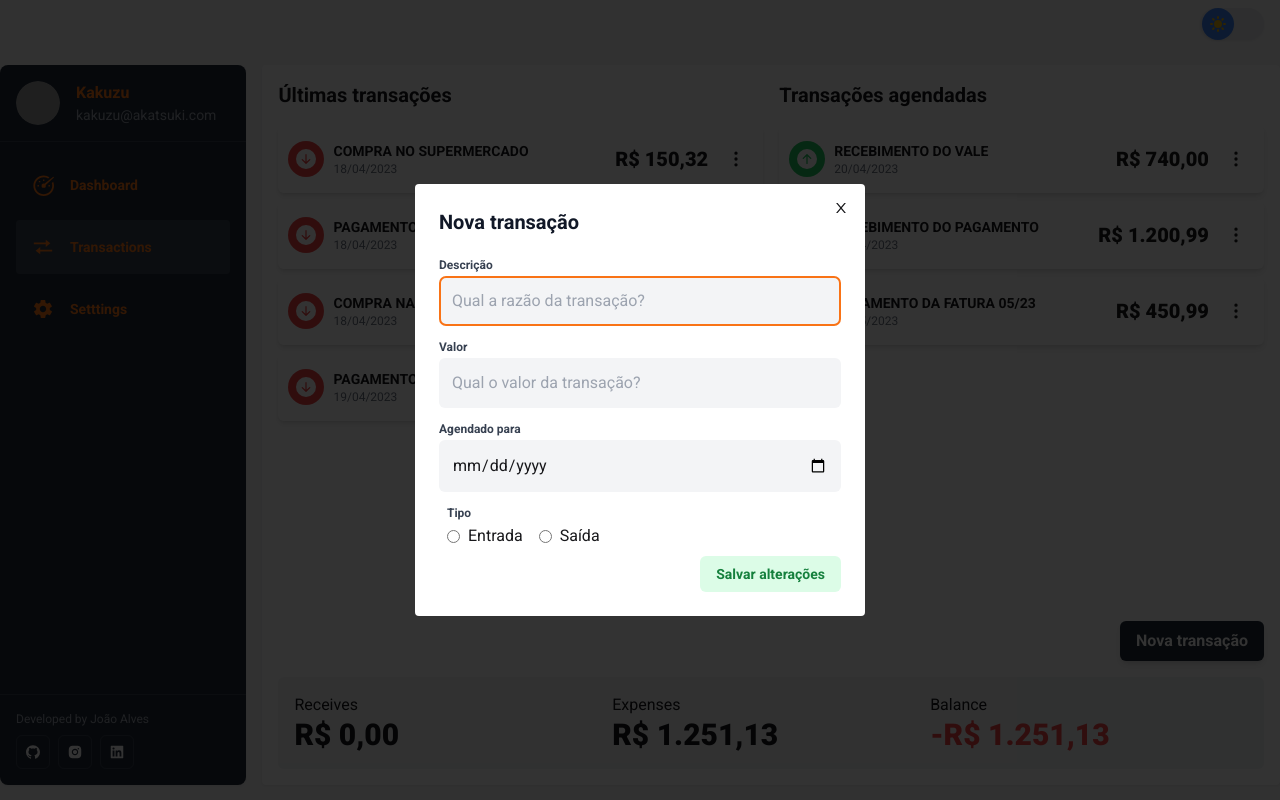
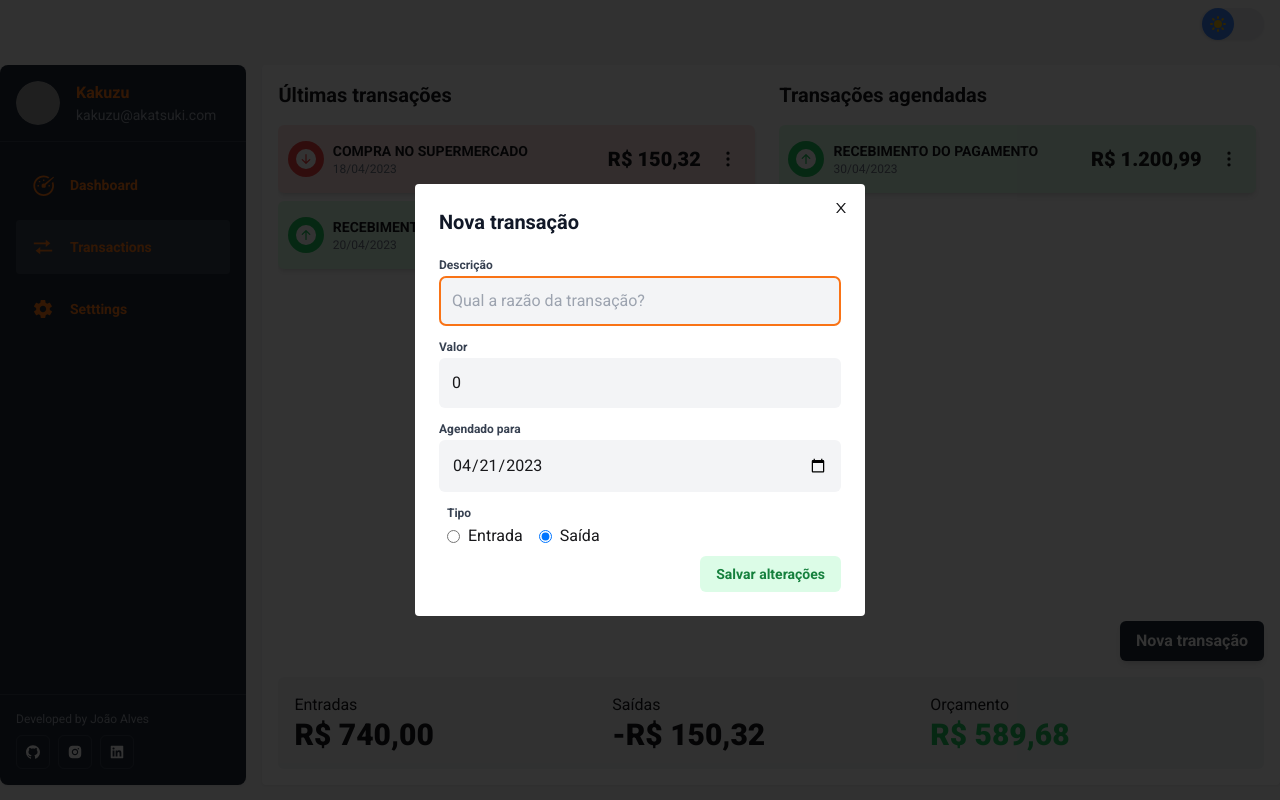
Before and after one commit to joao0pedro0alves/kakuzu, a React (Vite) app: page / in a window 1280 px wide. Both pictures are taken after a click on the button "Nova transação". Built offline with nearby package versions, Linux system fonts and the light colour scheme; grey boxes are pictures that could not be loaded.

Commit message:
chore: create, update and delete transaction

```diff
--- a/package.json
+++ b/package.json
@@ -15,6 +15,7 @@
     "@hookform/resolvers": "^3.1.0",
     "@radix-ui/react-avatar": "^1.0.2",
     "@radix-ui/react-dialog": "^1.0.3",
+    "@radix-ui/react-dropdown-menu": "^2.0.4",
     "@radix-ui/react-switch": "^1.0.2",
     "clsx": "^1.2.1",
     "date-fns": "^2.29.3",
@@ -31,6 +32,7 @@
     "@vitejs/plugin-react-swc": "^3.0.0",
     "autoprefixer": "^10.4.13",
     "postcss": "^8.4.21",
+    "tailwind-scrollbar": "^3.0.0",
     "tailwindcss": "^3.2.6",
     "typescript": "^4.9.3",
     "vite": "^4.0.0",
--- a/src/components/forms/TransactionForm.tsx
+++ b/src/components/forms/TransactionForm.tsx
@@ -1,51 +1,91 @@
-import { useState } from 'react'
+import { useState, useEffect } from 'react'
 import * as Dialog from '@radix-ui/react-dialog'
 import { AiOutlineClose } from 'react-icons/ai'
 
 import { SubmitHandler, useForm } from "react-hook-form"
 import { zodResolver } from "@hookform/resolvers/zod"
 import { z } from "zod"
-import { format, subDays } from 'date-fns'
+import { format, subDays, addDays } from 'date-fns'
 
 import { Input } from '../utils/Input'
+import { Transaction } from '@/@types/dto'
 
 const transactionSchema = z.object({
   description: z.string().max(30, { message: "Description is required"}),
-  valueInCents: z.coerce.number(),
+  value: z.coerce.number(),
   scheduledAt: z.coerce.date().min(subDays(new Date(), 1)),
-  type: z.string(),
+  type: z.union([z.literal('ENTRADA'), z.literal('SAIDA')]),
 })
 
 type TransactionSchema = z.infer<typeof transactionSchema>
 
 interface TransactionFormProps {
-  onSave: () => void
+  onSave: (data: Transaction) => void
+  onNew: () => void
+  current: Transaction | null
 }
 
-export function TransactionForm({}: TransactionFormProps) {
+const initialValues: TransactionSchema = {
+  description: '',
+  scheduledAt: format(addDays(new Date(), 1), 'yyyy-MM-dd') as any,
+  type: 'SAIDA',
+  value: 0
+}
+
+export function TransactionForm({ onSave, onNew, current }: TransactionFormProps) {
   const [open, setOpen] = useState(false)
 
   const {
     register,
     handleSubmit,
+    reset,
+    setValue,
     formState: { errors }
   } = useForm<TransactionSchema>({
-    resolver: zodResolver(transactionSchema)
+    resolver: zodResolver(transactionSchema),
+    values: {...initialValues}
   })
+
+  useEffect(() => {
+
+    if (current) {
+      setOpen(true)
+      setValue('description', current.description)
+      setValue('value', current.valueInCents / 100)
+      setValue('scheduledAt', format(current.scheduledAt, 'yyyy-MM-dd') as any)
+      setValue('type', current.type)
+    } else {
+      reset()
+    }
+
+  }, [current])
 
   function onOpenChange() {
     setOpen(!open)
   }
 
-  const createTransaction: SubmitHandler<TransactionSchema> = (data) => {
-    alert(JSON.stringify(data))
+  const onSubmit: SubmitHandler<TransactionSchema> = (data) => {
+
+    const transaction: Transaction = {
+      id: current ? current.id : new Date().getTime().toString(),
+      createdAt: new Date(),
+      description: data.description,
+      scheduledAt: data.scheduledAt,
+      type: data.type,
+      valueInCents: data.value * 100,
+    }
+
+    onSave(transaction)
+
+    setOpen(false)
+    reset()
   }
 
   return (
     <div className="flex justify-end mb-4">
       <Dialog.Root open={open} onOpenChange={onOpenChange}>
         <Dialog.Trigger asChild>
-          <button className="py-2 px-4 bg-gray-800 rounded-md shadow-md text-white font-bold transition-all hover:bg-gray-700 dark:bg-orange-700 dark:hover:bg-orange-800">
+          <button onClick={onNew} className="py-2 px-4 bg-gray-800 rounded-md shadow-md text-white font-bold transition-all hover:bg-gray-700 dark:bg-orange-700 dark:hover:bg-orange-800">
             Nova transação
           </button>
         </Dialog.Trigger>
@@ -53,11 +93,11 @@ export function TransactionForm({}: TransactionFormProps) {
         <Dialog.Portal>
           <Dialog.Overlay className="bg-black/80 fixed inset-0 animate-[overlayShow_150ms_ease-in-out]" />
           <Dialog.Content className="bg-white dark:bg-gray-900 rounded shadow-sm fixed top-1/2 left-1/2 -translate-x-1/2 -translate-y-1/2 w-[90vw] max-w-[450px] max-h-[85vh] p-6 animate-[contentShow_150ms_ease-in-out]">
-            <Dialog.Title className="mb-4 text-xl font-bold text-gray-900 dark:text-gray-100">
-              Nova transação
+            <Dialog.Title className="mb-4 text-xl font-bold text-gray-900 dark:text-gray-100 whitespace-nowrap max-w-[90%] overflow-hidden text-ellipsis">
+              {current?.description ? `Editar "${current?.description}"` : 'Nova transação'}
             </Dialog.Title>
 
-            <form onSubmit={handleSubmit(createTransaction)} className="flex flex-col gap-2">
+            <form onSubmit={handleSubmit(onSubmit)} className="flex flex-col gap-2">
               <Input
                 autoFocus
                 required
@@ -72,11 +112,11 @@ export function TransactionForm({}: TransactionFormProps) {
                 required
                 step={0.01}
                 type="number"
-                id="valueInCents"
+                id="value"
                 label="Valor"
                 placeholder="Qual o valor da transação?"
-                errorMessage={errors.valueInCents?.message}
-                {...register("valueInCents")}
+                errorMessage={errors.value?.message}
+                {...register("value")}
               />
               <Input
                 required
--- a/src/components/layout/Calculator.tsx
+++ b/src/components/layout/Calculator.tsx
@@ -18,18 +18,18 @@ export function Calculator({ transactions }: CalculatorProps) {
   return (
     <footer className="rounded-md bg-gray-100 dark:bg-gray-700 p-4 grid grid-cols-3">
       <div className="flex flex-col">
-        <span>Receives</span>
+        <span>Entradas</span>
         <span className="font-black text-3xl">{currencyFormatter.format(receives)}</span>
       </div>
       <div className="flex flex-col">
-        <span>Expenses</span>
-        <span className="font-black text-3xl">{currencyFormatter.format(expenses)}</span>
+        <span>Saídas</span>
+        <span className="font-black text-3xl">{currencyFormatter.format(-expenses)}</span>
       </div>
       <div className="flex flex-col">
-        <span>Balance</span>
+        <span>Orçamento</span>
         <span
           className={clsx('font-black text-3xl', {
-            ['text-red-500']: balance <= 0,
+            ['text-red-500']: balance < 0,
             ['text-green-500']: balance > 0,
           })}
         >
--- a/src/components/layout/TransactionList.tsx
+++ b/src/components/layout/TransactionList.tsx
@@ -1,14 +1,16 @@
 import { Transaction } from '../utils/Transaction'
-import * as DTO from '@/@types/dto';
+import * as DTO from '@/@types/dto'
 
 interface TransactionListProps {
-  title: string;
+  title: string
   data: DTO.Transaction[]
+  onRemoveItem: (id: DTO.Transaction['id']) => void
+  onChangeItem: (transaction: DTO.Transaction) => void
 }
 
-export function TransactionList({ title, data }: TransactionListProps) {
+export function TransactionList({ title, data, onRemoveItem, onChangeItem }: TransactionListProps) {
   return (
-    <section className="flex-1">
+    <section className="flex-1 max-h-[70vh] pr-2 overflow-auto scrollbar-thin scrollbar-rounded-md scrollbar-thumb-gray-200 dark:scrollbar-thumb-gray-700 scrollbar-track-transparent">
       <h2 className="text-xl font-bold">{title}</h2>
 
       <div className="mt-4">
@@ -18,6 +20,8 @@ export function TransactionList({ title, data }: TransactionListProps) {
             <Transaction
               data={transaction}
               key={'transaction-' + transaction.id}
+              onRemove={() => onRemoveItem(transaction.id)}
+              onEdit={() => onChangeItem(transaction)}
             />
           )}
 
--- a/src/components/utils/Transaction.tsx
+++ b/src/components/utils/Transaction.tsx
@@ -1,15 +1,18 @@
 import clsx from 'clsx'
 import { BsFillArrowUpCircleFill, BsFillArrowDownCircleFill } from 'react-icons/bs'
 import { FiMoreVertical } from 'react-icons/fi'
+import * as Menu from '@radix-ui/react-dropdown-menu'
 
 import { currencyFormatter, dateFormatter } from '@/services/formatter'
 import { Transaction as TransactionDto } from '@/@types/dto'
 
 interface TransactionProps {
   data: TransactionDto
+  onRemove: () => void
+  onEdit: () => void
 }
 
-export function Transaction({ data }: TransactionProps) {
+export function Transaction({ data, onRemove, onEdit }: TransactionProps) {
   const isExpense = data.type === 'SAIDA'
 
   return (
@@ -17,8 +20,8 @@ export function Transaction({ data }: TransactionProps) {
       className={clsx(
         'grid grid-cols-12 gap-4 items-center p-4 rounded-md shadow-md',
         isExpense
-          ? 'dark:bg-red-800'
-          : 'dark:bg-green-800'
+          ? 'bg-red-100 dark:bg-red-800'
+          : 'bg-green-100 dark:bg-green-800'
       )}
     >
       <div className="col-span-1 flex items-center justify-center">
@@ -47,11 +50,36 @@ export function Transaction({ data }: TransactionProps) {
         </span>
       </div>
 
-      <div className="col-span-1 flex items-center justify-center">
-        <button>
-          <FiMoreVertical size={20} />
-        </button>
-      </div>
+      <Menu.Root>
+        <div className="col-span-1 flex items-center justify-center">
+          <Menu.Trigger asChild>
+            <button className='focus:outline-none'>
+              <FiMoreVertical size={20} />
+            </button>
+          </Menu.Trigger>
+
+          <Menu.Portal>
+            <Menu.Content
+              sideOffset={5}
+              align="center"
+              className="min-w-[100px] bg-white dark:bg-gray-900 rounded-md p-2 shadow-lg duration-200 will-change-[transform_opacity]"
+            >
+              <Menu.Item
+                className='py-1 pl-2 cursor-pointer hover:bg-gray-100 dark:hover:bg-gray-800 focus:outline-none text-sm font-semibold'
+                onClick={onEdit}
+              >
+                Edit
+              </Menu.Item>
+              <Menu.Item
+                className='py-1 pl-2 cursor-pointer hover:bg-gray-100 dark:hover:bg-gray-800 focus:outline-none text-sm font-semibold'
+                onClick={onRemove}
+              >
+                Remove
+              </Menu.Item>
+            </Menu.Content>
+          </Menu.Portal>
+        </div>
+      </Menu.Root>
     </li>
   )
 }
--- a/src/contexts/Transactions.tsx
+++ b/src/contexts/Transactions.tsx
@@ -4,12 +4,14 @@ import { transactions } from '@/sample/transactions'
 
 // State
 interface TransactionsState {
-  data: Transaction[]
+  data: Transaction[];
+  current: Transaction | null;
 }
 
 // An enum with all the types of actions to use in our reducer
-enum TransactionsActionKind {
+export enum TransactionsActionKind {
   Load = 'Load',
+  Prepare = 'Prepare',
   Create = 'Create',
   Update = 'Update',
   Delete = 'Delete',
@@ -20,7 +22,7 @@ interface TransactionAction {
   type: TransactionsActionKind
   payload: {
     data?: Transaction[]
-    transaction?: Transaction
+    transaction?: Transaction | null
     id?: Transaction['id']
   }
 }
@@ -62,6 +64,11 @@ function transactionsReducer(state: TransactionsState, action: TransactionAction
         ...state,
         data: [...state.data].filter(({ id }) => id !== action.payload.id),
       }
+    case TransactionsActionKind.Prepare:
+      return {
+        ...state,
+        current: action.payload.transaction!
+      }
     default:
       return state
   }
@@ -69,6 +76,7 @@ function transactionsReducer(state: TransactionsState, action: TransactionAction
 
 const initialState: TransactionsState = {
   data: transactions,
+  current: null
 }
 
 const TransactionsContext = createContext<TransactionsContextProps>(
--- a/src/pages/Transactions.tsx
+++ b/src/pages/Transactions.tsx
@@ -1,36 +1,81 @@
 import { Calculator } from '@/components/layout/Calculator'
 import { TransactionList } from '@/components/layout/TransactionList'
 import { TransactionForm } from '@/components/forms/TransactionForm'
-import { useTransactionsContext } from '@/contexts/Transactions'
+import { TransactionsActionKind, useTransactionsContext } from '@/contexts/Transactions'
+import { Transaction } from '@/@types/dto'
 
 export function Transactions() {
-  const [{ data }] = useTransactionsContext()
+  const [{ data, current }, dispatch] = useTransactionsContext()
 
-  function isScheduled(date: Date) {
-    return date >= new Date()
-  }
+  const isScheduled = (date: Date) => date >= new Date()
 
-  const sortedTransactions = data.sort((a, b) => {
-    return a.scheduledAt.getTime() - b.scheduledAt.getTime()
-  })
+  const sortedTransactions = data.sort((a, b) =>
+    a.scheduledAt.getTime() - b.scheduledAt.getTime()
+  )
 
-  const scheduledTransactions = sortedTransactions.filter(({ scheduledAt }) =>
-    isScheduled(scheduledAt)
+  const scheduledTransactions = sortedTransactions.filter(
+    ({ scheduledAt }) => isScheduled(scheduledAt)
   )
 
   const lastTransactions = sortedTransactions.filter(
     ({ scheduledAt }) => !isScheduled(scheduledAt)
   )
 
+  function handleSave(data: Transaction) {
+    if (current?.id) {
+      dispatch({
+        type: TransactionsActionKind.Update,
+        payload: { transaction: data, id: data.id },
+      })
+    } else {
+      dispatch({
+        type: TransactionsActionKind.Create,
+        payload: { transaction: data },
+      })
+    }
+  }
+
+  function handleRemove(id: Transaction['id']) {
+    if (confirm("Remover transação ?")) {
+      dispatch({
+        type: TransactionsActionKind.Delete,
+        payload: { id }
+      })
+    }
+  }
+
+  function handlePrepare(transaction: Transaction | null) {
+    dispatch({
+      type: TransactionsActionKind.Prepare,
+      payload: { transaction }
+    })
+  }
+
   return (
     <div className="flex h-full flex-col">
       <div className="flex-1 flex gap-4">
-        <TransactionList title="Últimas transações" data={lastTransactions} />
-        <TransactionList title="Transações agendadas" data={scheduledTransactions} />
+        <TransactionList
+          title="Últimas transações"
+          data={lastTransactions}
+          onRemoveItem={handleRemove}
+          onChangeItem={handlePrepare}
+        />
+        <TransactionList
+          title="Transações agendadas"
+          data={scheduledTransactions}
+          onRemoveItem={handleRemove}
+          onChangeItem={handlePrepare}
+        />
       </div>
 
-      <TransactionForm onSave={console.log} />
-      <Calculator transactions={lastTransactions} />
+      <TransactionForm
+        current={current}
+        onSave={handleSave}
+        onNew={() => handlePrepare(null)}
+      />
+      <Calculator
+        transactions={lastTransactions}
+      />
     </div>
   )
 }
--- a/src/sample/transactions.ts
+++ b/src/sample/transactions.ts
@@ -12,14 +12,6 @@ export const transactions: Transaction[] = [
     scheduledAt: new Date(),
   },
   {
-    id: '2',
-    description: 'Pagamento da fatura 04/23',
-    type: 'SAIDA',
-    valueInCents: 45099,
-    createdAt: new Date(),
-    scheduledAt: addDays(new Date(), -1),
-  },
-  {
     id: '3',
     description: 'Compra no supermercado',
     type: 'SAIDA',
@@ -27,23 +19,6 @@ export const transactions: Transaction[] = [
     createdAt: new Date(),
     scheduledAt: addDays(new Date(), -2),
   },
-  {
-    id: '31',
-    description: 'Pagamento da multa',
-    type: 'SAIDA',
-    valueInCents: 64332,
-    createdAt: new Date(),
-    scheduledAt: addDays(new Date(), -2),
-  },
-  {
-    id: '32',
-    description: 'Compra na Renner',
-    type: 'SAIDA',
-    valueInCents: 650,
-    createdAt: new Date(),
-    scheduledAt: addDays(new Date(), -2),
-  },
-
   // Scheduled Transactions
   {
     id: '4',
@@ -53,12 +28,4 @@ export const transactions: Transaction[] = [
     createdAt: new Date(),
     scheduledAt: addDays(new Date(), 10),
   },
-  {
-    id: '5',
-    description: 'Pagamento da fatura 05/23',
-    type: 'SAIDA',
-    valueInCents: 45099,
-    createdAt: new Date(),
-    scheduledAt: addDays(new Date(), 15),
-  },
 ]
--- a/tailwind.config.cjs
+++ b/tailwind.config.cjs
@@ -32,5 +32,7 @@ module.exports = {
       }
     },
   },
-  plugins: [],
+  plugins: [
+    require('tailwind-scrollbar'),
+  ],
 }
```
Also changed, not shown: 1 other file (tests, documents, lock files or other folders).
